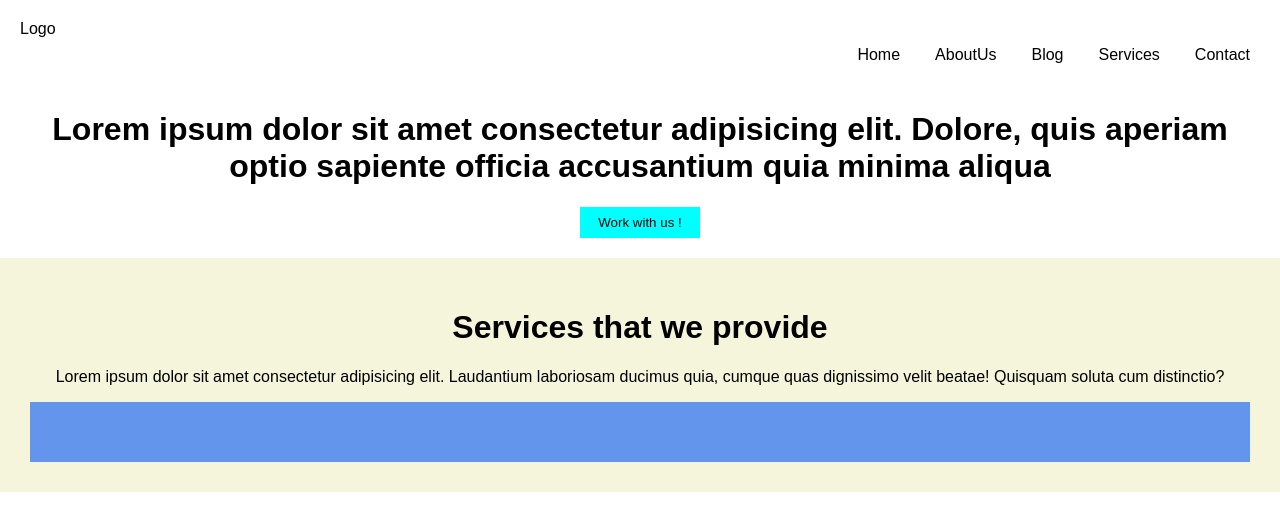
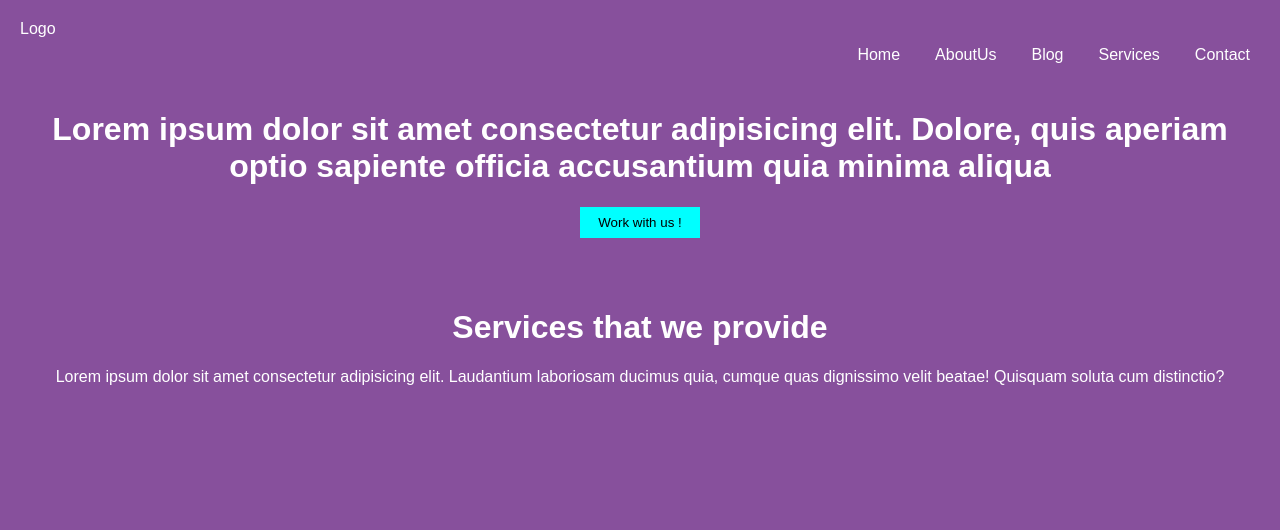
Before and after one commit to natinjoo/ds-project, a plain HTML site: page module20challange/index2.html in a window 1280 px wide. Drawn offline with Linux system fonts and the light colour scheme.

Commit message:
commit
ooo comit ooo

```diff
--- a/module11/index2.html
+++ b/module20challange/index2.html
@@ -4,7 +4,7 @@
     <meta charset="UTF-8">
     <meta name="viewport" content="width=device-width, initial-scale=1.0">
     <title>Lesson 10 </title>
-    <link rel="stylesheet" href="css/style2.css">
+    <link rel="stylesheet" href="style2.css">
 </head>
 <body>
 
--- a/module11/css/style2.css
+++ b/module20challange/style2.css
@@ -1,12 +1,13 @@
 body{
     margin: 0;
     font-family:    Arial, Helvetica, sans-serif;
+    background-color: rgba(135, 80, 156);
 }
 
 
 header  {
-    background-color:   rgb(255, 255, 255);
-    color : black;
+    background-color: rgba(135, 80, 156);
+    color : white;
     padding: 20px;
 }
 
@@ -14,12 +15,16 @@ header  {
 .header-top{
     display: flex;
     justify-content: space-between;
+    background-color: rgba(135, 80, 156);
+    color : white
 }
 
 
 .header-bottom{
     text-align: center;
     margin-top: 20px;
+    background-color: rgba(135, 80, 156);
+    color : white
 
 }
 nav ul  {
@@ -27,12 +32,15 @@ nav ul  {
     display: flex;
     padding: 0;
     gap: 15px;
+    background-color: rgba(135, 80, 156);
+    color : white
 }
 
 nav a  {
     text-decoration: none;
-    color: rgb(0, 0, 0);
+    color: white;
     padding: 10px;
+    background-color: rgba(135, 80, 156);
 }
 
 button{
@@ -41,13 +49,14 @@ button{
     padding: 8px 18px;
 }
 main{
-    background-color: beige;
+    background-color: rgba(135, 80, 156);
     padding: 30px;
     text-align:     center;
+    color : white;
 }
 footer{
-    background-color:   cornflowerblue;
-    color : rgb(255, 255, 255);
+    background-color: rgba(135, 80, 156);
+    color : white;
     padding: 30px;
     text-align: center;
 }
```
